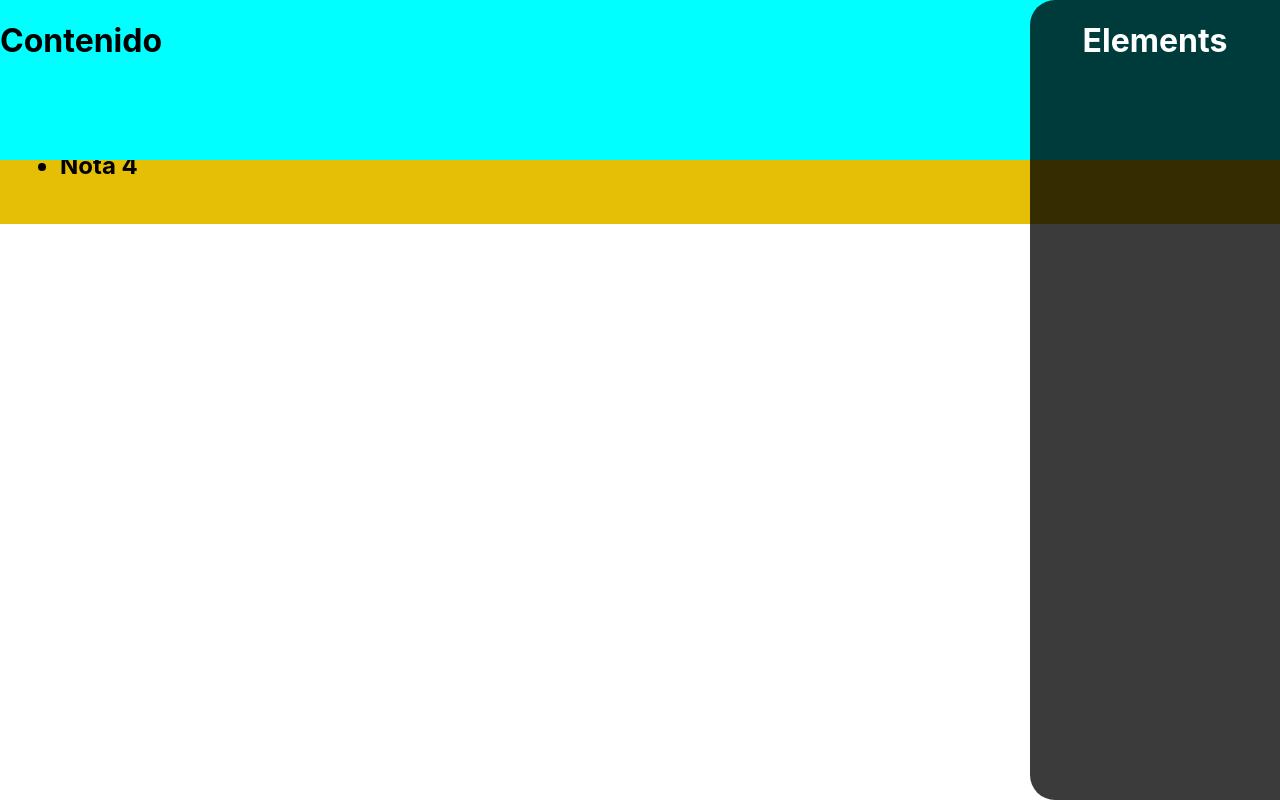
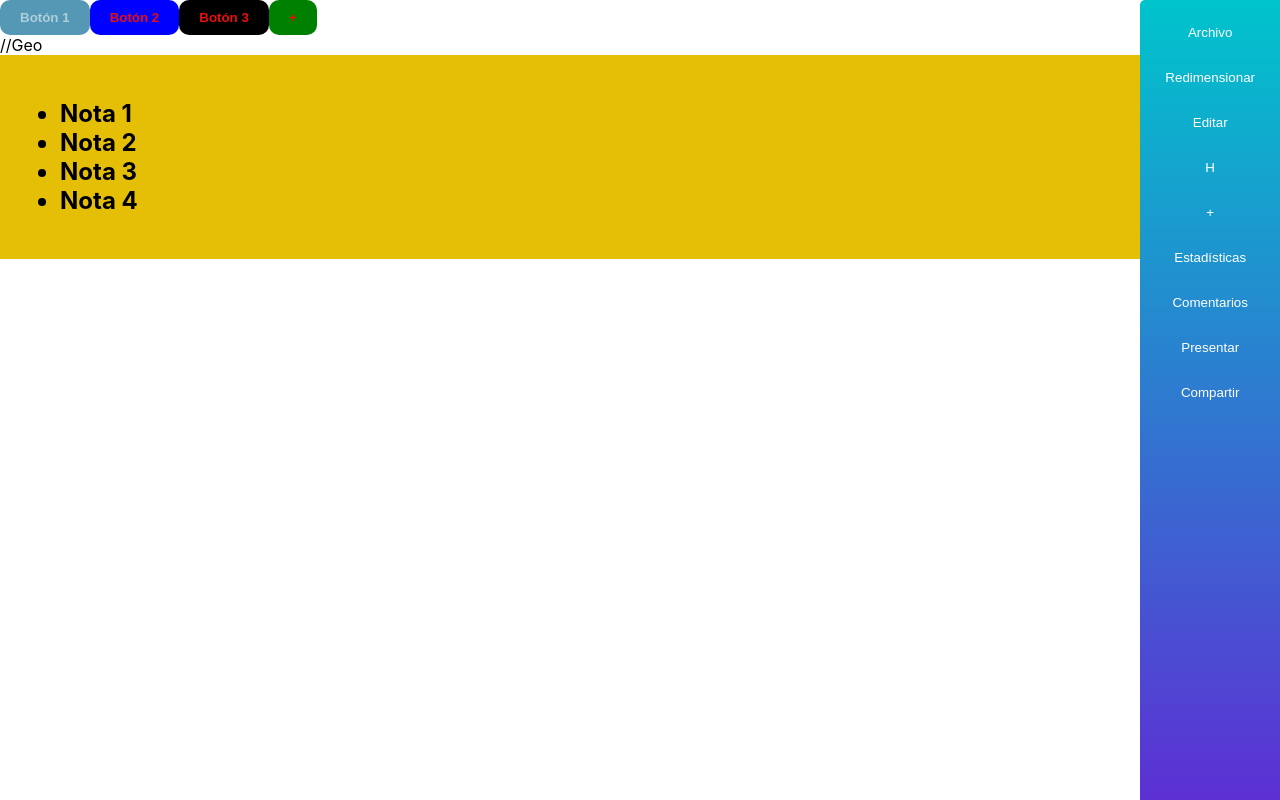
Before and after one commit to Jeidy25Saquic/note-web, a React (Create React App) app: page / in a window 1280 px wide. Built offline with nearby package versions, Linux system fonts and the light colour scheme.

Commit message:
Agregados botones y barra lateral

```diff
--- a/src/App.js
+++ b/src/App.js
@@ -1,14 +1,16 @@
 import './App.css';
 import Section from './Section'
+import BarraDeFunciones from './BarraDeFunciones'; // Importa la barra de herramientass
 import Notes from './Notes';
 import Panel from './Panel';
 function App() {
   return (
     <div className = "Principal">
-      <Panel></Panel>
+      {/* Barra de tareas, colocada sobre los botones existentes */}
+      <BarraDeFunciones />
+      <Section  />
 
-      //Henry
-      <Section></Section>
+
 
 
       //Geo
--- /dev/null
+++ b/src/BarraDeFunciones.css
@@ -0,0 +1,29 @@
+.barra-de-funciones {
+    display: flex;
+    flex-direction: column; /* Orienta la barra verticalmente */
+    align-items: center;
+    background: linear-gradient(to bottom, #00c4cc, #5f2cd4);
+    padding: 10px;
+    border-radius: 5px 0 0 5px; /* Bordes redondeados en el lado izquierdo */
+    position: fixed; /* Fija la barra en la pantalla */
+    top: 0;
+    right: 0; /* Ancla la barra al borde derecho */
+    height: 100vh; /* Ocupa toda la altura de la pantalla */
+  }
+
+  .boton-funcion {
+    background-color: transparent;
+    color: white;
+    border: none;
+    margin: 5px 0; /* Espaciado vertical entre los botones */
+    padding: 10px 15px;
+    border-radius: 5px;
+    cursor: pointer;
+    transition: background-color 0.3s;
+    width: 100%; /* Hace que los botones ocupen todo el ancho de la barra */
+    text-align: center;
+  }
+
+  .boton-funcion:hover {
+    background-color: rgba(255, 255, 255, 0.2);
+  }
--- /dev/null
+++ b/src/BarraDeFunciones.js
@@ -0,0 +1,21 @@
+// BarraDeFunciones.js
+import React from 'react';
+import './BarraDeFunciones.css';
+
+function BarraDeFunciones() {
+  return (
+    <div className="barra-de-funciones">
+      <button className="boton-funcion">Archivo</button>
+      <button className="boton-funcion">Redimensionar</button>
+      <button className="boton-funcion">Editar</button>
+      <button className="boton-funcion">H</button>
+      <button className="boton-funcion">+</button>
+      <button className="boton-funcion">Estadísticas</button>
+      <button className="boton-funcion">Comentarios</button>
+      <button className="boton-funcion">Presentar</button>
+      <button className="boton-funcion">Compartir</button>
+    </div>
+  );
+}
+
+export default BarraDeFunciones;
--- a/src/Section.css
+++ b/src/Section.css
@@ -1,4 +1,36 @@
-.Secciones{
+.BotonesCursos {
+    background-color: green;
+    color: rgb(233, 14, 14);
+    padding: 10px 20px;
+    border: none;
+    border-radius: 10px;
+    cursor: pointer;
+    transition: transform 0.3s ease; /* Transición para el efecto de escala */
+    font-weight: 800;
+  }
 
+  .button-container {
+    display: flex;
+    background-color: white;
+  }
 
-}
+  .button-0 {
+    background-color: #5598b6;
+    color: #aed0da
+  }
+
+  .button-1 {
+    background-color: blue;
+  }
+
+  .button-2, .button-5 {
+    background-color: black;
+  }
+
+  .BotonesCursos:hover {
+    transform: scale(1.3); /* Aumenta el tamaño en un 30% al hacer hover */
+  }
+
+  .active {
+    transform: scale(1.3); /* Aumenta el tamaño en un 30% cuando está activo */
+  }
--- a/src/Section.js
+++ b/src/Section.js
@@ -1,10 +1,34 @@
-import React from "react";
+import React, { useState } from 'react';
 import './Section.css';
 
 function Section() {
-    <div className = "Secciones">
-        <h1>Secciones Henry</h1>
-    </div>
-}
+    const [buttonCount, setButtonCount] = useState(3);
+    const [selectedButton, setSelectedButton] = useState(null); // Estado para el botón seleccionado
+
+    const handleAddButton = () => {
+      setButtonCount(buttonCount + 1);
+    };
+
+    const handleButtonClick = (index) => {
+      setSelectedButton(index); // Cambia el botón seleccionado
+    };
+
+    return (
+      <div className="Secciones">
+        <div className="button-container">
+          {Array.from({ length: buttonCount }, (_, index) => (
+            <button
+              key={index}
+              onClick={() => handleButtonClick(index)}
+              className={`BotonesCursos button-${index} ${selectedButton === index ? 'active' : ''}`} // Agrega la clase 'active' si es el botón seleccionado
+            >
+              Botón {index + 1}
+            </button>
+          ))}
+          <button className="BotonesCursos" onClick={handleAddButton}>+</button>
+        </div>
+      </div>
+    );
+  }
 
 export default Section;
```
